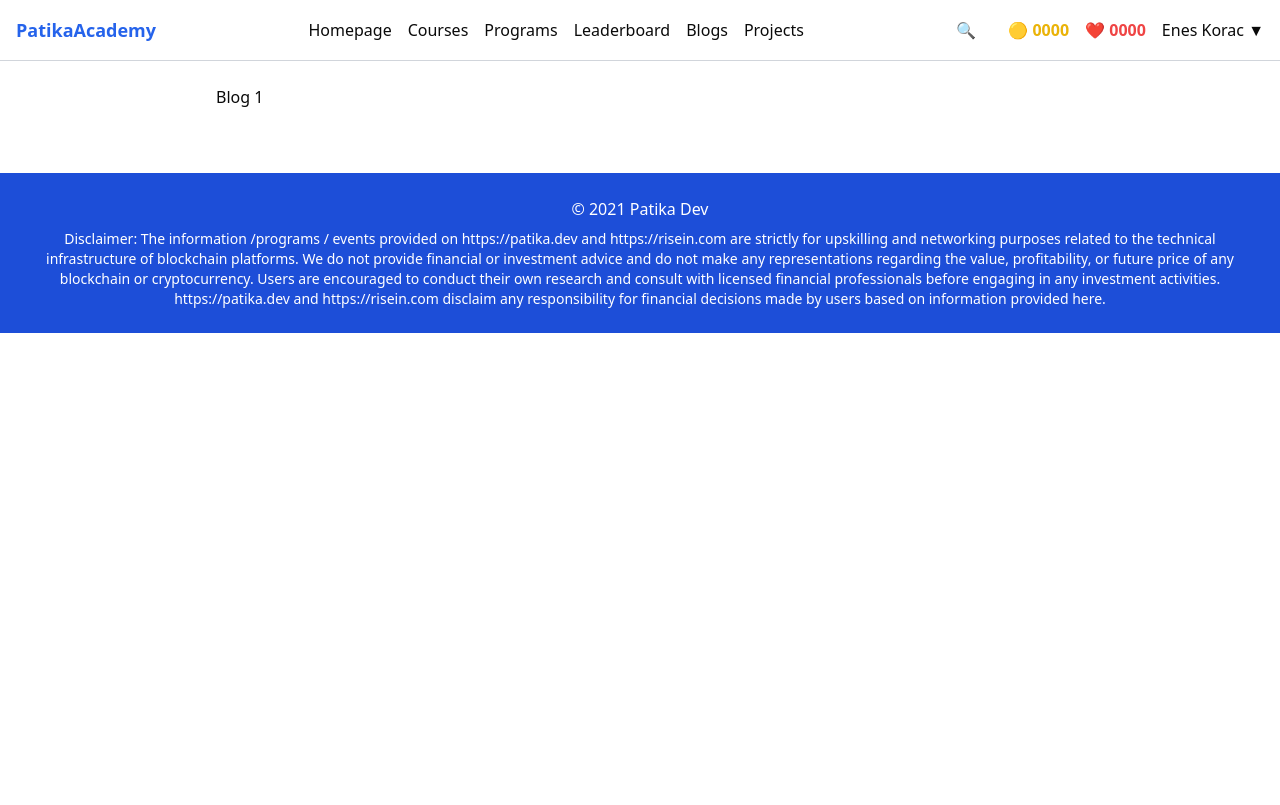
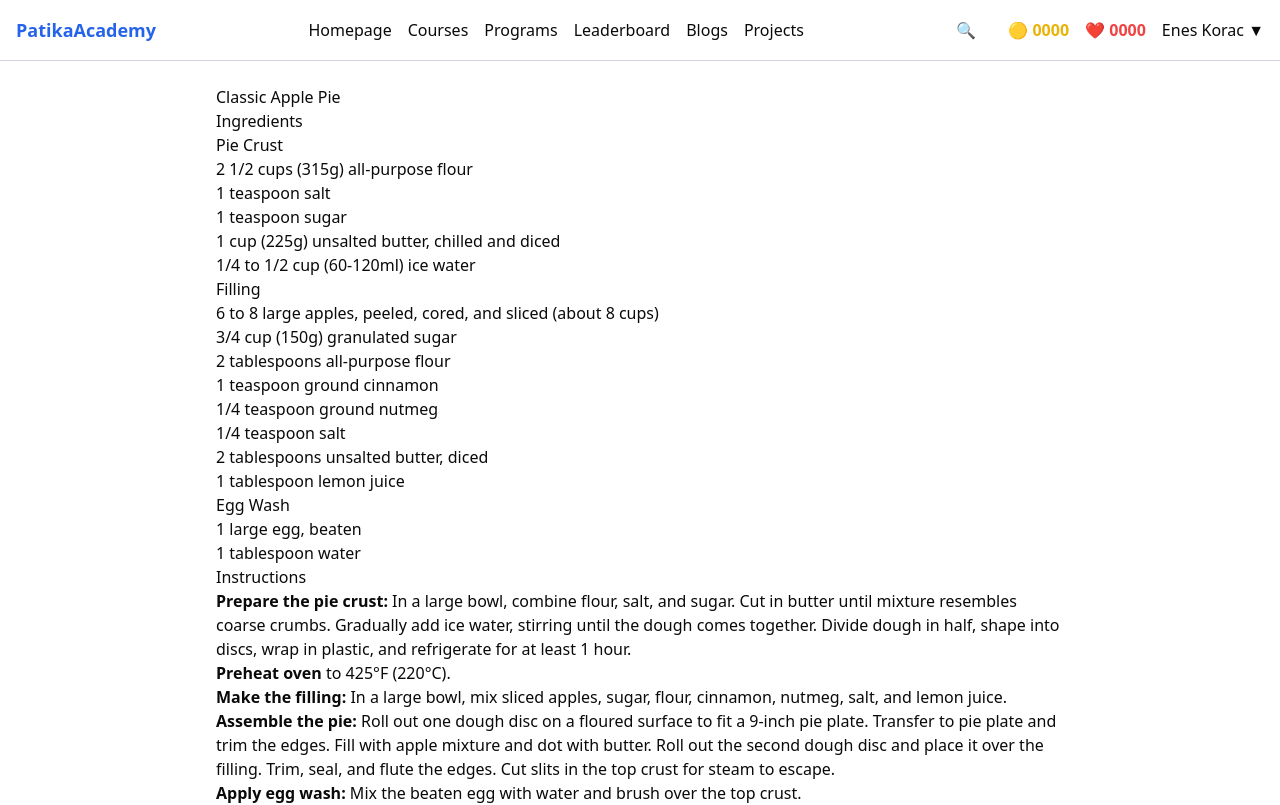
Before and after one commit to kcne/cnit-academy-ui, a Next.js app: page /blogs/apple_pie in a window 1280 px wide. Shown: the top 805 px of the page. Built offline with nearby package versions, Linux system fonts and the light colour scheme; no server answers.

Commit message:
created blog slugs

```diff
--- a/src/app/(global_nav)/blogs/[slug]/page.tsx
+++ b/src/app/(global_nav)/blogs/[slug]/page.tsx
@@ -1,10 +1,43 @@
-import BlogCard from "@/app/components/Blog_card";
+import Markdown from "markdown-to-jsx";
+import getBlogMetadata from "@/lib/getBlogMetadata";
+import React from "react";
+import fs from "fs";
+import matter from "gray-matter";
+import path from "path";
 
-export default function Blogs() {
+function getPostContent(slug: string) {
+  const folder = path.join(process.cwd(), "blog_posts"); // cilja blog_posts folder
+  const file = path.join(folder, `${slug}.md`);
+
+  const content = fs.readFileSync(file, "utf8");
+  const matterResult = matter(content);
+
+  return matterResult;
+}
+
+export const generateStaticParams = async () => {
+  const posts = getBlogMetadata("blog_posts");
+  return posts?.map((post) => ({ slug: post.slug }));
+};
+
+export async function generateMetadata({ params, searchParams }) {
+  const id = params?.slug ? " * " + params?.slug : "";
+  return {
+    title: `PatikaAcademy ${id.replaceAll("_", " ")}`,
+  };
+}
+
+export default function Blogs(props) {
+  const slug = props.params.slug;
+  const post = getPostContent(slug);
+
   return (
     <>
-      <h1>Blog 1</h1>
-      <div></div>
+      <main>
+        <article>
+          <Markdown>{post.content}</Markdown>
+        </article>
+      </main>
     </>
   );
 }
--- a/src/app/(global_nav)/blogs/page.tsx
+++ b/src/app/(global_nav)/blogs/page.tsx
@@ -1,13 +1,13 @@
 import BlogCard from "@/app/components/Blog_card";
 import getBlogMetadata from "../../../lib/getBlogMetadata";
 export default function Blogs() {
-  const postMetadata = getBlogMetadata("blog_post");
+  const postMetadata = getBlogMetadata();
 
   return (
     <>
       <h1>All Blogs</h1>
       <div>
-        {postMetadata.map((post, postIndex) => {
+        {postMetadata?.map((post, postIndex) => {
           return <BlogCard key={postIndex} post={post} />;
         })}
       </div>
--- a/src/app/components/Blog_card.tsx
+++ b/src/app/components/Blog_card.tsx
@@ -1,11 +1,14 @@
 import Link from "next/link";
+
+const blogBox =
+  "flex flex-row border-2 border-solid m-1 p-4 rounded-2xl hover:shadow-lg transition-shadow";
 
 export default function BlogCard(props) {
   const { post } = props;
   return (
     <>
-      <Link href={""}>
-        <div className="flex flex-row border-2 border-solid">
+      <Link href={`/blogs/${post.slug}`}>
+        <div className={blogBox}>
           <h3>{post.title}</h3>
           <p>{post.bio}</p>
           <div>
```
Also changed, not shown: blog_posts/apple_pie.md (+3 -0 lines).
